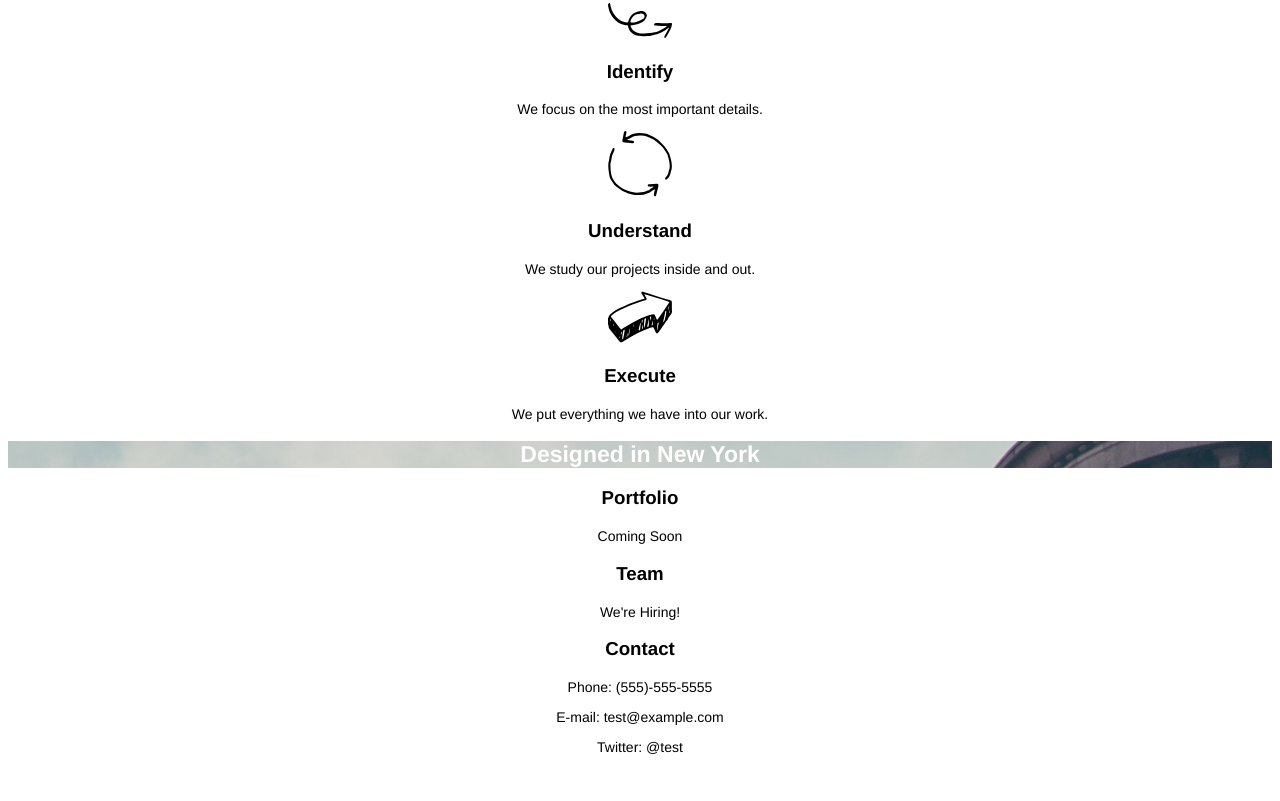
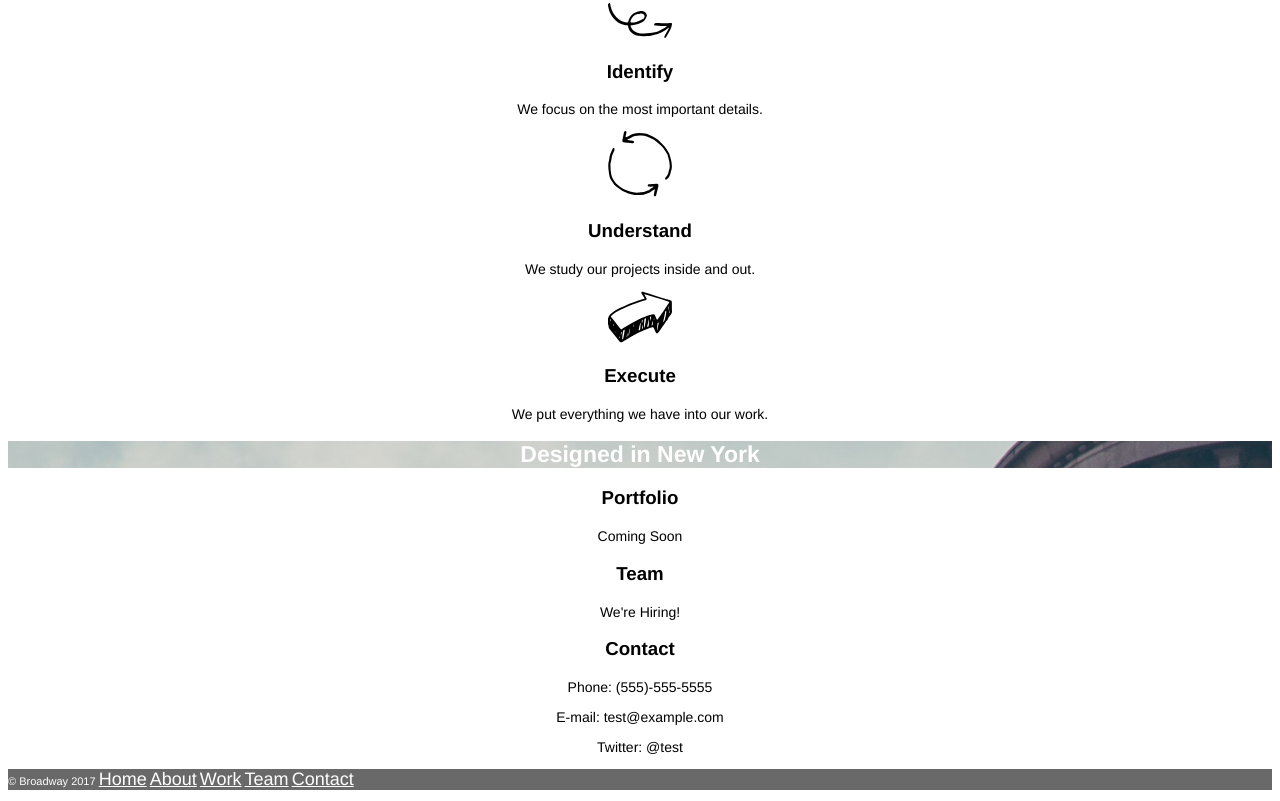
Before and after one commit to grapefruitdesign/broadwaydesign, a plain HTML site: page index.html in a window 1280 px wide. Shown: the part 430-1231 px from the top of the page. Before the commit the page ends 1199 px from the top, so only its background shows below. Drawn offline with Linux system fonts and the light colour scheme.

Commit message:
Commit footer.

```diff
--- a/index.html
+++ b/index.html
@@ -58,5 +58,16 @@
     <p>Twitter: @test</p>
   </div>
 </div>
+<!-- Footer Section -->
+<div class="footer">
+  <p>
+    © Broadway 2017
+    <a class="btn-nav" href="#">Home</a>
+    <a class="btn-nav" href="#about">About</a>
+    <a class="btn-nav" href="#work">Work</a>
+    <a class="btn-nav" href="#team">Team</a>
+    <a class="btn-nav" href="#contact">Contact</a>
+  </p>
+</div>
   </body>
 </html>
```
